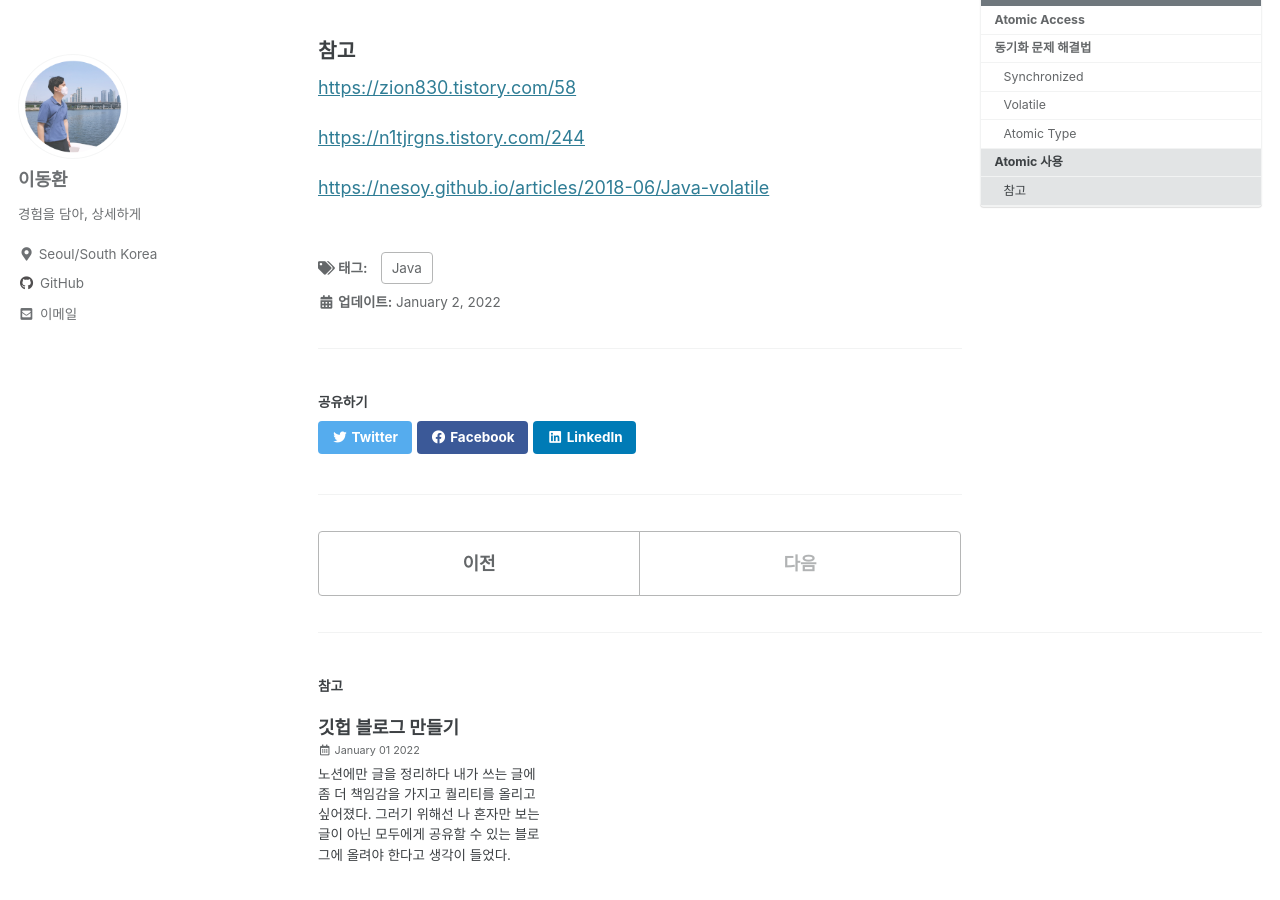
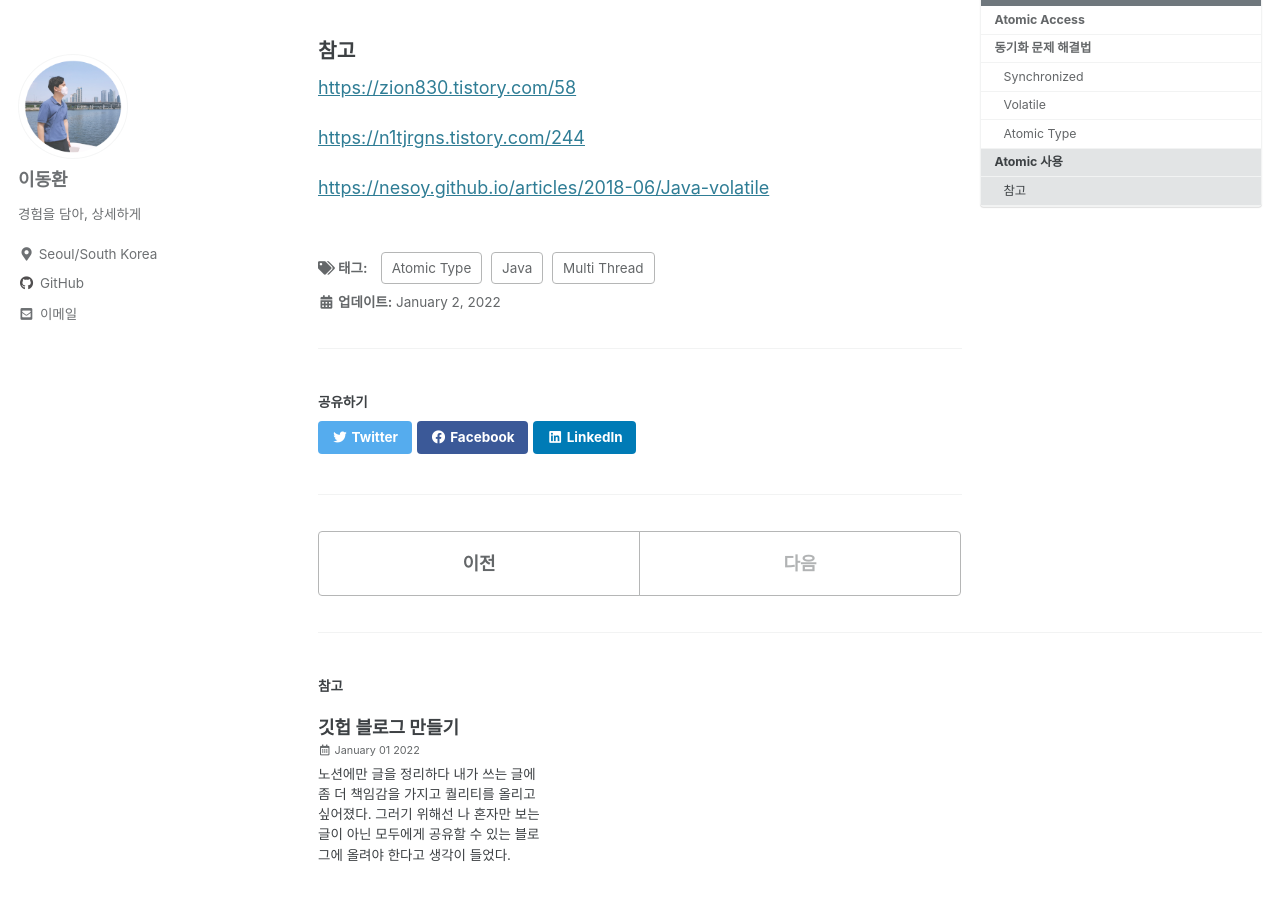
Before and after one commit to perenok/perenok.github.io, a Jekyll site: the page built from _posts/2022-01-02-Atomic Type.md, in a window 1280 px wide and 900 px high, scrolled down 5030 px. Built offline with Jekyll 4.4.1, drawn with Linux system fonts in a browser that asks for light colours; cached includes are drawn as plain includes.

Commit message:
fix: 띄어쓰기 잘못된 곳 수정 및 태그 추가

````diff
--- a/_posts/2022-01-02-Atomic Type.md
+++ b/_posts/2022-01-02-Atomic Type.md
@@ -3,6 +3,8 @@ title: "Atomic Type"
 date: 2022-01-02
 tags:
     - Java
+    - Atomic Type
+    - Multi Thread
 toc: true
 toc_sticky: true
 toc_label: "Atomic Type"
@@ -56,7 +58,7 @@ toc_label: "Atomic Type"
                     value = newValue;
                     return true;
                 }
-        				return false;
+                return false;
             }
         }
         ```
````
